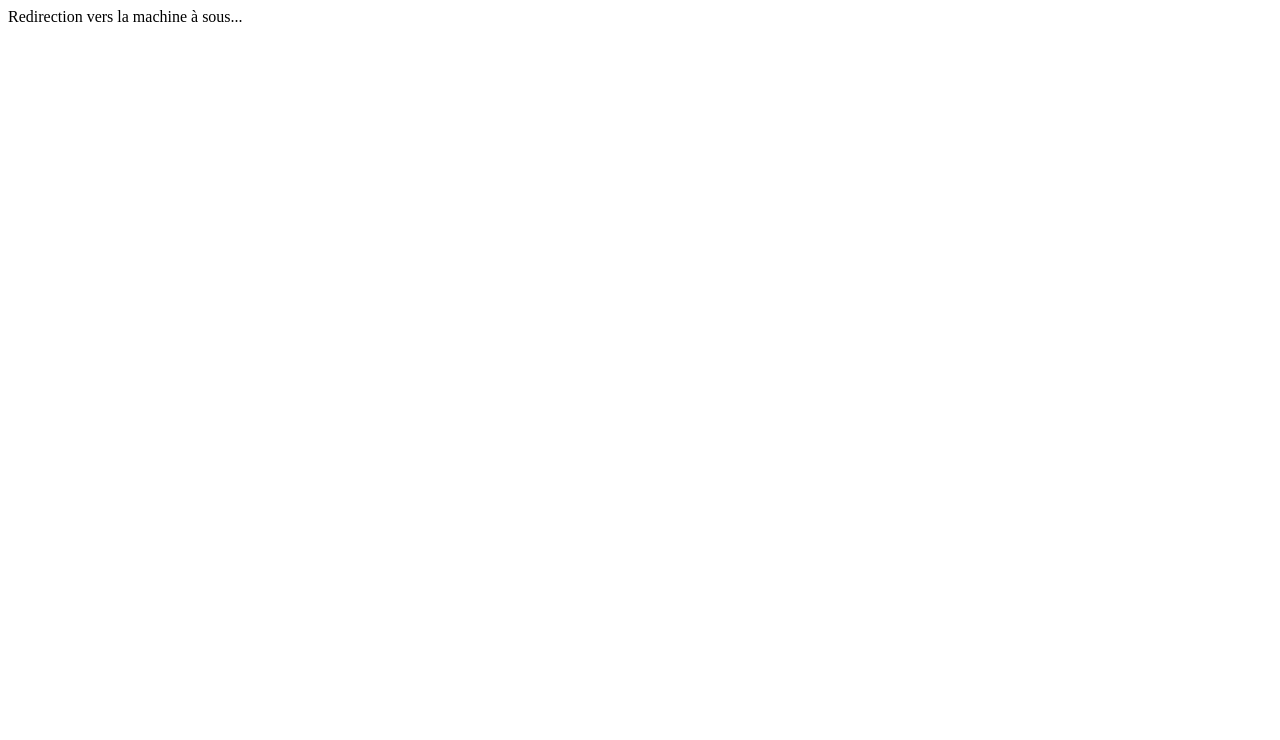
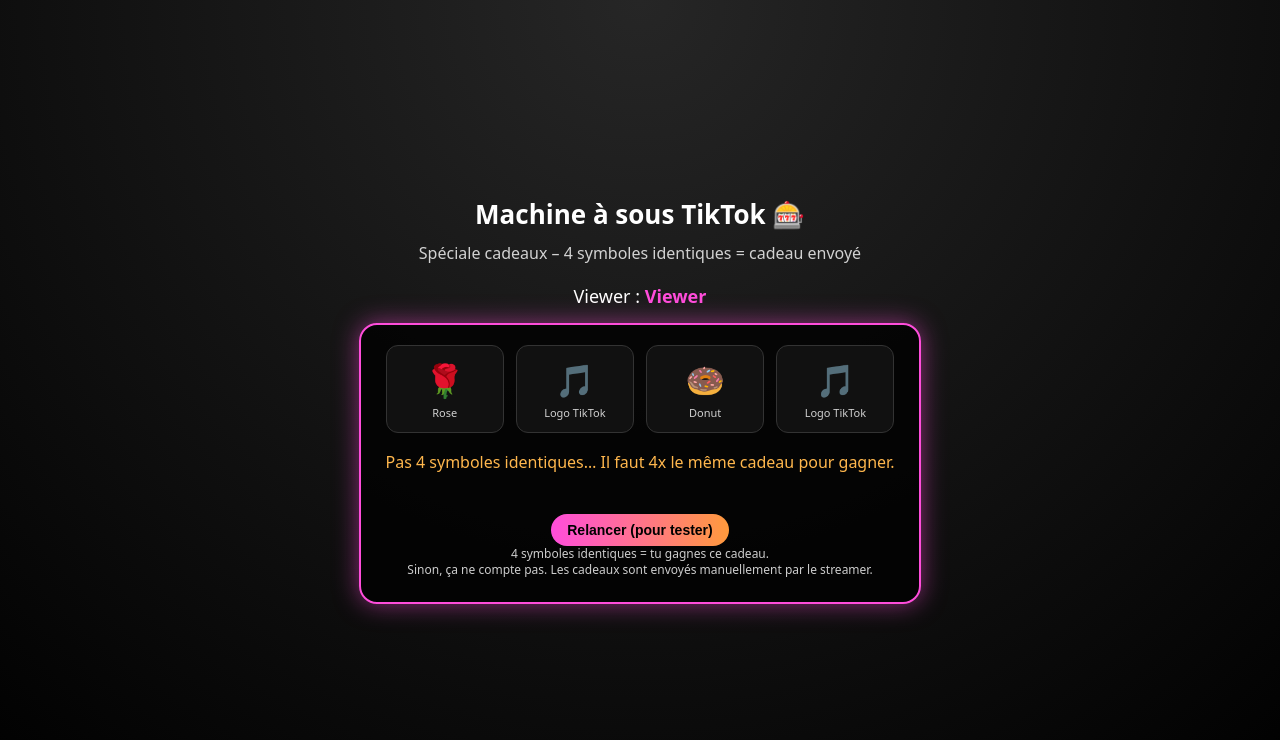
Before and after one commit to eldiablorider76500-byte/machine1, a plain HTML site: page index.html in a window 1280 px wide. Drawn offline with Linux system fonts and the light colour scheme.

Commit message:
Update index.html

```diff
--- a/index.html
+++ b/index.html
@@ -1,9 +1,188 @@
 <!DOCTYPE html>
-<html>
+<html lang="fr">
 <head>
-  <meta http-equiv="refresh" content="0; url=https://github.com/eldiablorider76500-byte/slotmachine/blob/main/slot_3BBoBoBoom_gifts_full.html
+  <meta charset="UTF-8" />
+  <title>Machine à sous TikTok</title>
+  <meta name="viewport" content="width=device-width, initial-scale=1.0" />
+  <style>
+    * {
+      box-sizing: border-box;
+      margin: 0;
+      padding: 0;
+    }
+    body {
+      font-family: system-ui, -apple-system, BlinkMacSystemFont, "Segoe UI", sans-serif;
+      background: radial-gradient(circle at top, #262626, #000);
+      color: #fff;
+      height: 100vh;
+      display: flex;
+      align-items: center;
+      justify-content: center;
+    }
+    .wrapper {
+      text-align: center;
+      padding: 20px;
+    }
+    .title {
+      font-size: 26px;
+      font-weight: 700;
+      margin-bottom: 10px;
+    }
+    .subtitle {
+      font-size: 16px;
+      opacity: 0.8;
+      margin-bottom: 20px;
+    }
+    .viewer {
+      font-size: 18px;
+      margin-bottom: 15px;
+    }
+    .viewer span {
+      color: #ff4ddb;
+      font-weight: 700;
+    }
+    .slot-box {
+      background: rgba(0,0,0,0.8);
+      border-radius: 18px;
+      border: 2px solid #ff4ddb;
+      padding: 20px 25px 25px;
+      box-shadow: 0 0 25px rgba(255, 77, 219, 0.5);
+      display: inline-block;
+      min-width: 280px;
+    }
+    .reels {
+      display: grid;
+      grid-template-columns: repeat(4, 1fr);
+      gap: 12px;
+      margin-bottom: 18px;
+    }
+    .reel {
+      background: #111;
+      border-radius: 12px;
+      border: 1px solid #333;
+      padding: 12px 8px;
+      min-width: 55px;
+    }
+    .symbol {
+      font-size: 32px;
+      margin-bottom: 4px;
+    }
+    .label {
+      font-size: 11px;
+      opacity: 0.8;
+    }
+    .result {
+      min-height: 40px;
+      margin-bottom: 15px;
+      font-size: 16px;
+    }
+    .result.win {
+      color: #4dff7b;
+      font-weight: 700;
+    }
+    .result.lose {
+      color: #ffb74d;
+    }
+    .rules {
+      font-size: 12px;
+      opacity: 0.8;
+      line-height: 1.3;
+    }
+    .btn {
+      margin-top: 8px;
+      padding: 8px 16px;
+      border-radius: 999px;
+      border: none;
+      cursor: pointer;
+      font-size: 14px;
+      font-weight: 600;
+      background: linear-gradient(90deg, #ff4ddb, #ff9a3c);
+      color: #000;
+    }
+    .btn:active {
+      transform: scale(0.97);
+    }
+  </style>
 </head>
 <body>
-  Redirection vers la machine à sous...
+  <div class="wrapper">
+    <div class="title">Machine à sous TikTok 🎰</div>
+    <div class="subtitle">Spéciale cadeaux – 4 symboles identiques = cadeau envoyé</div>
+    <div class="viewer">Viewer : <span id="viewerName">???</span></div>
+
+    <div class="slot-box">
+      <div class="reels" id="reels">
+        <!-- rempli par le script -->
+      </div>
+
+      <div id="result" class="result"></div>
+
+      <button class="btn" id="spinBtn">Relancer (pour tester)</button>
+
+      <div class="rules">
+        4 symboles identiques = tu gagnes ce cadeau.<br />
+        Sinon, ça ne compte pas. Les cadeaux sont envoyés manuellement par le streamer.
+      </div>
+    </div>
+  </div>
+
+  <script>
+    // 🔹 Liste des cadeaux / symboles (tu pourras en ajouter)
+    const symbols = [
+      { id: "rose", emoji: "🌹", name: "Rose" },
+      { id: "donut", emoji: "🍩", name: "Donut" },
+      { id: "tiktok", emoji: "🎵", name: "Logo TikTok" },
+      { id: "lion", emoji: "🦁", name: "Léon Chaton" },
+      { id: "galaxy", emoji: "🌌", name: "Galaxy" },
+      { id: "moto", emoji: "🏍️", name: "Moto Futuriste" }
+    ];
+
+    const reelsContainer = document.getElementById("reels");
+    const resultEl = document.getElementById("result");
+    const spinBtn = document.getElementById("spinBtn");
+
+    // 🔹 Récup du pseudo depuis ?user= dans l’URL
+    const params = new URLSearchParams(window.location.search);
+    const viewer = params.get("user") || params.get("username") || "Viewer";
+    document.getElementById("viewerName").textContent = viewer;
+
+    function randomSymbol() {
+      return symbols[Math.floor(Math.random() * symbols.length)];
+    }
+
+    function renderReels(picks) {
+      reelsContainer.innerHTML = "";
+      picks.forEach(sym => {
+        const div = document.createElement("div");
+        div.className = "reel";
+        div.innerHTML = `
+          <div class="symbol">${sym.emoji}</div>
+          <div class="label">${sym.name}</div>
+        `;
+        reelsContainer.appendChild(div);
+      });
+    }
+
+    function spin() {
+      const picks = [randomSymbol(), randomSymbol(), randomSymbol(), randomSymbol()];
+      renderReels(picks);
+
+      const allSame = picks.every(s => s.id === picks[0].id);
+
+      if (allSame) {
+        resultEl.className = "result win";
+        resultEl.textContent = `🎁 ${viewer}, 4x ${picks[0].name} alignés ! Le streamer te doit ce cadeau sur TikTok.`;
+      } else {
+        resultEl.className = "result lose";
+        resultEl.textContent = `Pas 4 symboles identiques… Il faut 4x le même cadeau pour gagner.`;
+      }
+    }
+
+    // Premier spin à l’ouverture (pour Ticfinity)
+    spin();
+
+    // Bouton pour tester manuellement
+    spinBtn.addEventListener("click", spin);
+  </script>
 </body>
 </html>
```
